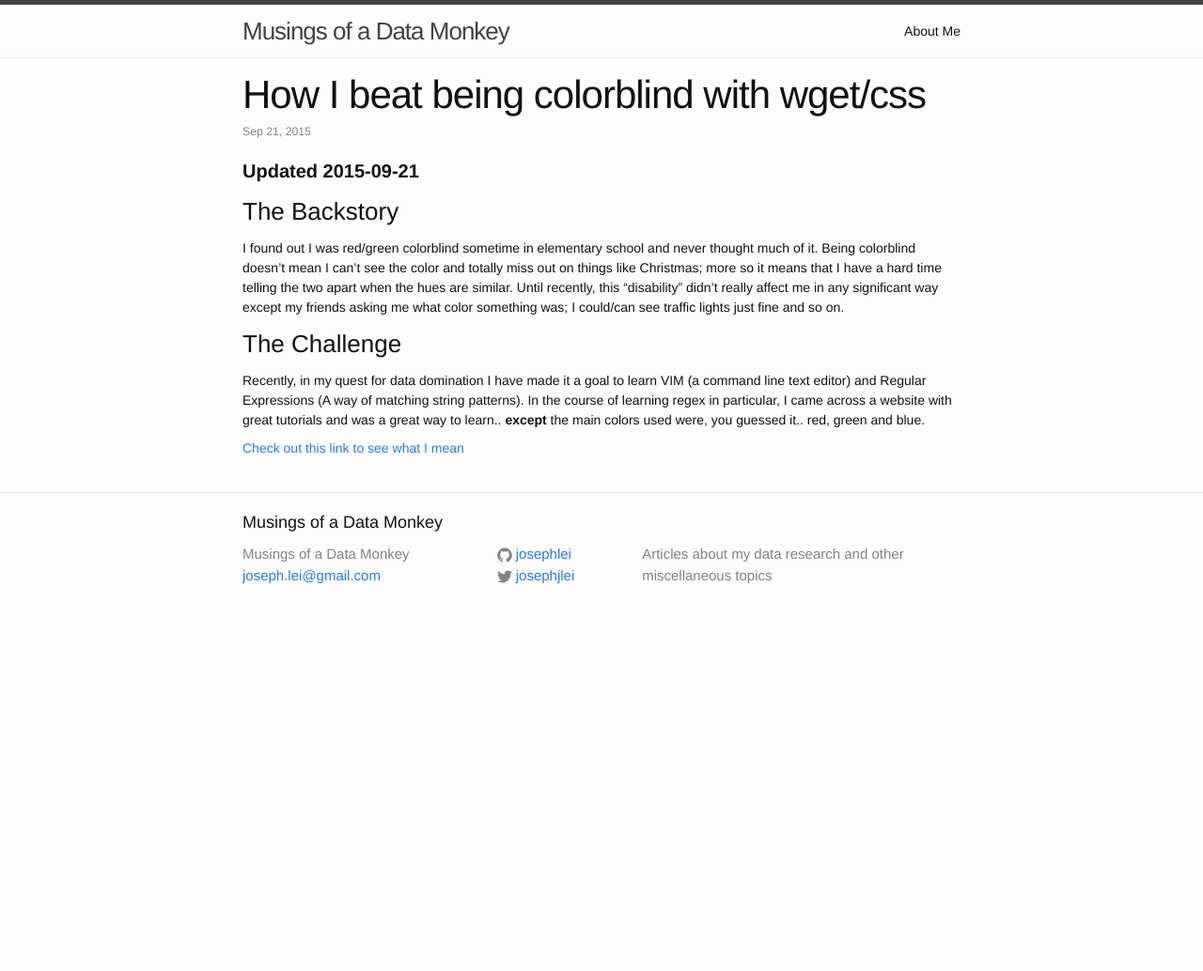
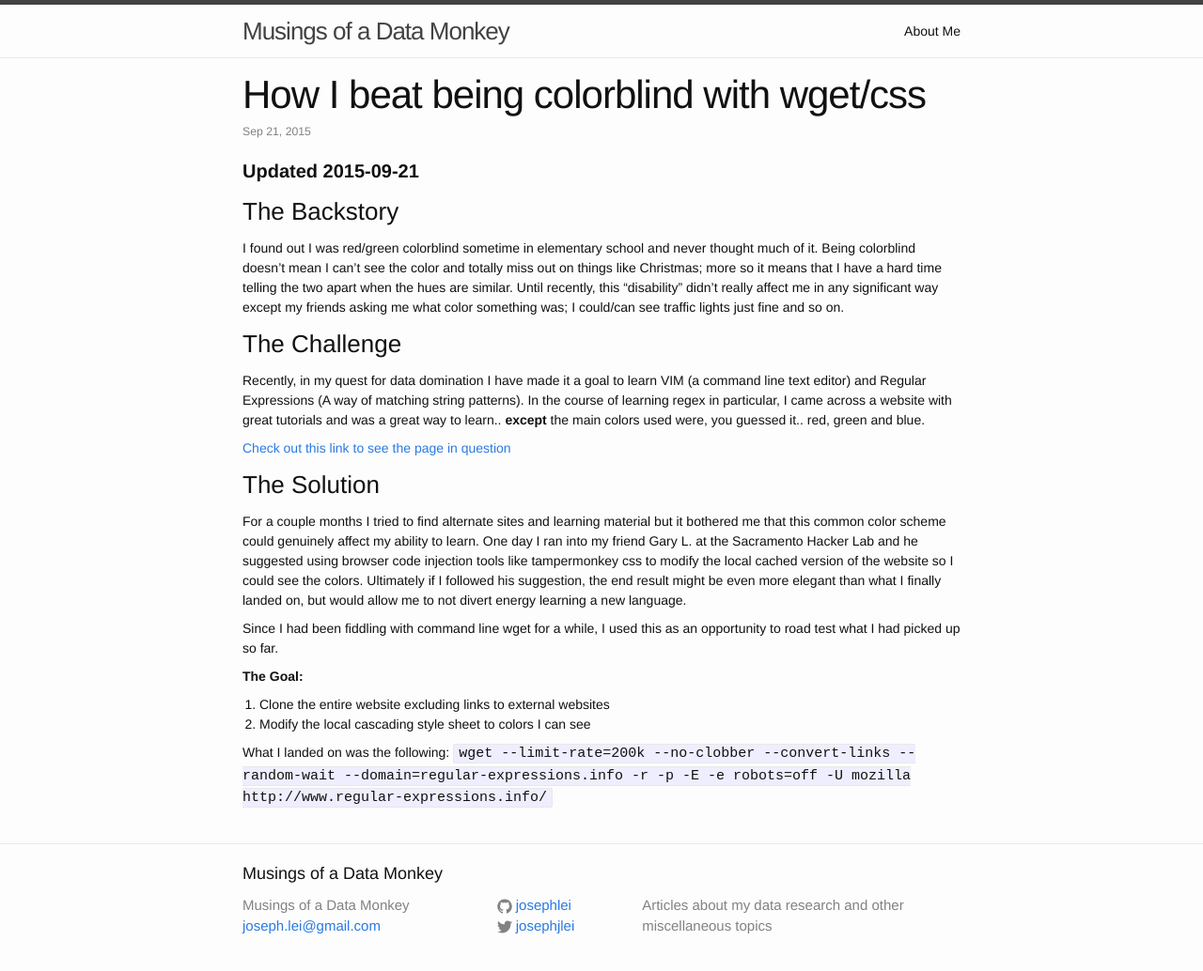
Before and after one commit to josephlei/jjl-website, a Jekyll site: the page built from _posts/2015-09-21-colorblind.markdown, in a window 1280 px wide. Shown: the whole page at 94% size. Built offline with Jekyll 4.4.1, drawn with Linux system fonts in a browser that asks for light colours; before the commit the page ends 900 px from its top, so only the background shows below that.

Commit message:
direct shell update

```diff
--- a/_posts/2015-09-21-colorblind.markdown
+++ b/_posts/2015-09-21-colorblind.markdown
@@ -14,4 +14,15 @@ I found out I was red/green colorblind sometime in elementary school and never t
 ###The Challenge
 Recently, in my quest for data domination I have made it a goal to learn VIM (a command line text editor) and Regular Expressions (A way of matching string patterns).  In the course of learning regex in particular, I came across a website with great tutorials and was a great way to learn.. **except** the main colors used were, you guessed it.. red, green and blue.
 
-[Check out this link to see what I mean](http://www.regular-expressions.info/quickstart.html)
+[Check out this link to see the page in question](http://www.regular-expressions.info/quickstart.html)
+
+###The Solution
+For a couple months I tried to find alternate sites and learning material but it bothered me that this common color scheme could genuinely affect my ability to learn.  One day I ran into my friend Gary L. at the Sacramento Hacker Lab and he suggested using browser code injection tools like tampermonkey css to modify the local cached version of the website so I could see the colors.  Ultimately if I followed his suggestion, the end result might be even more elegant than what I finally landed on, but would allow me to not divert energy learning a new language.
+
+Since I had been fiddling with command line wget for a while, I used this as an opportunity to road test what I had picked up so far.
+
+**The Goal:**
+1. Clone the entire website excluding links to external websites
+2. Modify the local cascading style sheet to colors I can see
+
+What I landed on was the following: `wget --limit-rate=200k --no-clobber --convert-links --random-wait --domain=regular-expressions.info -r -p -E -e robots=off -U mozilla http://www.regular-expressions.info/`
```
